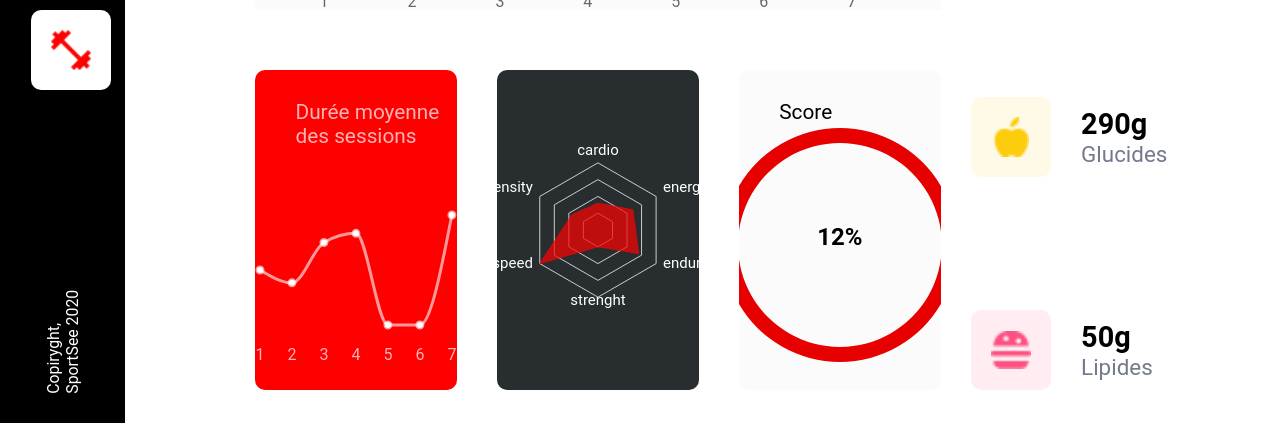
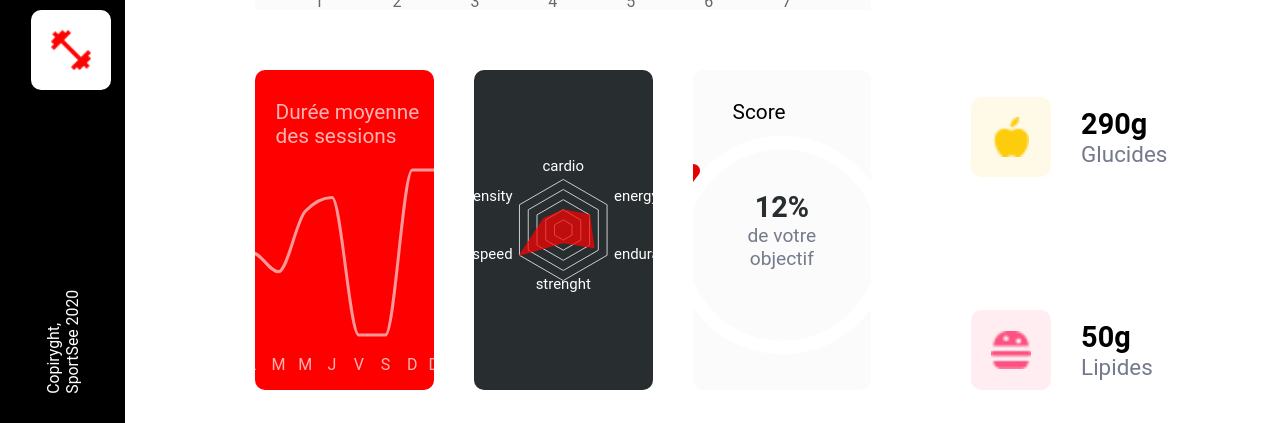
Before and after one commit to FlorentTirvaudey/SportSee_P12, a React (Create React App) app: page / in a window 1280 px wide. Shown: the part 627-1050 px from the top of the page. Built offline with nearby package versions, Linux system fonts and the light colour scheme; a web font is replaced by a local one.

Commit message:
feat: add style and finalize session/activity/score chart

```diff
--- a/src/components/Activitychart.js
+++ b/src/components/Activitychart.js
@@ -60,7 +60,7 @@ function Activitychart(props) {
                                         tickLine={false}
                                         axisLine={false}
                                     />
-                                    <Tooltip content={Tooltipactivitychart} />
+                                    <Tooltip content={Tooltipactivitychart} cursor={{ fill: 'rgba(0, 0, 0, 0.1' }} />
                                     <Bar dataKey="kilogram" yAxisId="right" radius={[20, 20, 0, 0]} maxBarSize={10} barSize={10} fill="#282D30" />
                                     <Bar dataKey="calories" yAxisId="left" radius={[20, 20, 0, 0]} maxBarSize={10} barSize={10} fill="#E60000" />
                                 </BarChart>
--- a/src/components/App.js
+++ b/src/components/App.js
@@ -75,7 +75,9 @@ function App() {
                         <div className='details_chart'>
                           <Sessionchart userId={userId} />
                           <Performancechart userId={userId} />
-                          <Scorechart name={userData.lastname} score={userData.score} />
+                          {<Performancechart/> && (
+                            <Scorechart name={userData.lastname} score={userData.score} />
+                          )}
                         </div>
                       </div>
                       <div className='aside_stats'>
--- a/src/components/Customcursor.js
+++ b/src/components/Customcursor.js
@@ -1,8 +1,11 @@
+import { Rectangle } from 'recharts'
 import '../styles/Charts.css'
 
-function Customcursor() {
+function Customcursor(props) {
+    const { points, width, height, stroke } = props;
+    const { x, y } = points[0];
     return (
-        <div className="black_side_cursor"></div>
+        <Rectangle fill='black' stroke='black' opacity={0.1} x={x} y={0} width={width} height={height + 300} style={{ position: 'absolute', top: 0, overflow: 'hidden' }}  />
     )
 }
 
--- /dev/null
+++ b/src/components/Dotsessionchart.js
@@ -0,0 +1,13 @@
+import '../styles/Charts.css'
+
+function Dotsessionchart (props) {
+    const { cx, cy } = props;
+    return (
+        <svg>
+            <circle cx={cx} cy={cy} r={10} fill="white" opacity={0.1} />
+            <circle cx={cx} cy={cy} r={5} fill="white" opacity={1} />
+        </svg>
+    )
+}
+
+export default Dotsessionchart
--- a/src/components/Performancechart.js
+++ b/src/components/Performancechart.js
@@ -1,5 +1,5 @@
 import { useEffect, useState } from "react";
-import { RadarChart, Radar, PolarAngleAxis, PolarGrid, ResponsiveContainer } from "recharts";
+import { RadarChart, Radar, PolarAngleAxis, PolarGrid, ResponsiveContainer, PolarRadiusAxis } from "recharts";
 
 import { createPerformanceFromMockData } from "../service/api";
 
@@ -34,10 +34,11 @@ function Performancechart(props) {
                     }}>
                         {userPerformanceData && (
                             <ResponsiveContainer width="100%" height={300}>
-                                <RadarChart cx="50%" cy="50%" outerRadius="70%" data={userPerformanceData} >
+                                <RadarChart cx="50%" cy="50%" outerRadius="60%" data={userPerformanceData} >
                                     <PolarGrid gridType="polygon" radialLines={false} />
                                     <PolarAngleAxis dataKey="kind" tick={{ fill: "white", fontSize: 15 }} />
-                                    <Radar name="A remplacer par le nom du gars" dataKey="value" margin="auto" stroke="#FF0101B2" fill="#FF0101B2" fillOpacity={1} />
+                                    <PolarRadiusAxis tickCount={6} tick={false} axisLine={false} />
+                                    <Radar dataKey="value" margin="auto" stroke="#FF0101B2" fill="#FF0101B2" fillOpacity={1} />
                                 </RadarChart>
                             </ResponsiveContainer>
                         )}
--- a/src/components/Scorechart.js
+++ b/src/components/Scorechart.js
@@ -1,20 +1,29 @@
+import { useEffect, useState } from "react";
 import { ResponsiveContainer, RadialBarChart, PolarAngleAxis, RadialBar } from "recharts";
 
 function Scorechart(props) {
 
+    const [loading, setLoading] = useState(true);
+
+    useEffect(() => {
+        setTimeout(() => {
+            setLoading(false);
+        }, 2000)
+    }, []);
+
     const data = [
         {
           name: 'Score',
-        //   value: props.score * 100,
-        value: 100,
+          value: props.score * 100,
           fill: '#E60000',
         },
       ];
 
-
-      console.log("allez j'y crois dur comme fer", data)
     return (
-
+        <>
+            {loading && <div>Loading</div>}
+            <>
+                {!loading && (
                     <div className="bloc_chart" style={{
                         backgroundColor: "#FBFBFB"
                     }}>
@@ -32,19 +41,26 @@ function Scorechart(props) {
                             >
                                 <PolarAngleAxis type="number" domain={[0, 100]} dataKey={'pct'} angleAxisId={0} tick={false} fill="#FBFBFB" />
                                     <RadialBar
+                                        data={[{ value: 100 }]}
+                                        dataKey="value"
+                                        cornerRadius={10}
+                                        fill="#FFF"
+                                        isAnimationActive={false}
+                                    />
+                                    <RadialBar
                                     dataKey="value"
                                     cornerRadius={10}
                                     />
-                <text
-                    x='50%'
-                    y='50%'
-                    textAnchor="middle"
-                    className="progress-label"
-                    style={{ fontSize: 24, fontWeight: 'bold' }}
-                    >{props.score * 100}% <span>de votre objectif</span></text>
                             </RadialBarChart>
                         </ResponsiveContainer>
+                        <div className="score_label">
+                            <p className="bold_label">{props.score * 100}%</p>
+                            <p>de votre objectif</p>
                         </div>
+                    </div>
+                )}
+            </>
+        </>
     )
 }
 
--- a/src/components/Sessionchart.js
+++ b/src/components/Sessionchart.js
@@ -6,21 +6,43 @@ import '../styles/Charts.css'
 import Customcursor from "./Customcursor";
 
 import { createSessionFromMockData } from "../service/api";
+import Tooltipsessionchart from "./Tooltipsessionchart.js";
+import Dotsessionchart from "./Dotsessionchart.js";
 
 function Sessionchart(props) {
 
     const [loading, setLoading] = useState(true);
     const [userSessionData, setUserSessionData] = useState([]);
 
+
+    const modifySessionData = (data) => {
+        if (data.length > 0) {
+            const firstElement = data[0];
+            const lastElement = data[data.length - 1];
+            return [firstElement, ...data, lastElement];
+        }
+        return data;
+    }
+
+    const addDayLabels = (data) => {
+        const days = ['L', 'L', 'M', 'M', 'J', 'V', 'S', 'D', 'D'];
+        return data.map((item, index) => ({
+            ...item,
+            day: days[index % days.length]  // Modulo pour éviter les dépassements d'index
+        }));
+    };
+
     useEffect(() => {
         const fetchSessionData = async () => {
             setLoading(true);
             try {
-            const response = await createSessionFromMockData(props.userId)
-            setUserSessionData(response);
-            console.log("ahahahahahh Datas from mock", response)
+                const response = await createSessionFromMockData(props.userId)
+                const datasModify = modifySessionData(response)
+                const modififyWithDayLabels = addDayLabels(datasModify)
+                console.log("test", response)
+                setUserSessionData(modififyWithDayLabels);
             } catch (error) {
-            console.error(error.message);
+                console.error(error.message);
             }
             setLoading(false)
         }
@@ -34,16 +56,16 @@ function Sessionchart(props) {
             <>
                 {!loading && (
                     <div className="bloc_chart" style={{
-                        backgroundColor: "#FF0000"
+                        backgroundColor: "#FF0000",
+                        overflow: "hidden"
                     }}>
                         <span>Durée moyenne des sessions</span>
                         {userSessionData && (
-                            <ResponsiveContainer width="100%" height={150} style={{position: "absolute", bottom: 30}}>
-                                <LineChart data={userSessionData}  >
+                            <ResponsiveContainer width="120%" height="100%" style={{position: "absolute", left: "-30px", top: 0, bottom: 0, overflow: "hidden"}}>
+                                <LineChart margin={{ top: 100, left: 0, right: 0, bottom: 25 }} data={userSessionData}  >
                                     <XAxis dataKey="day" tickLine={false} tickMargin={18} axisLine={false} tick={{fill: 'white', opacity: '0.7'}}/>
-                                    <Tooltip cursor={false} content={Customcursor} />
-                                    <Line type="monotone" dataKey="sessionLength" stroke="#FFFFFF" strokeOpacity={0.6} strokeWidth={3} activeDot={{ r: 10, opacity: 0.2 }} />
-                                    <Area />
+                                    <Tooltip cursor={<Customcursor />} content={Tooltipsessionchart}/>
+                                    <Line type="monotone" dataKey="sessionLength" stroke="#FFFFFF" strokeOpacity={0.6} strokeWidth={3} dot={false} activeDot={<Dotsessionchart />} style={{ margin: "100px"}}/>
                                 </LineChart>
                             </ResponsiveContainer>
                         )}
--- /dev/null
+++ b/src/components/Tooltipsessionchart.js.js
@@ -0,0 +1,15 @@
+import '../styles/Charts.css'
+
+function Tooltipsessionchart ({ active, payload }) {
+    if (active && payload && payload.length) {
+        const data = payload[0].payload;
+
+        return (
+            <div className='container_tooltip_session'>
+                {data.sessionLength}min
+            </div>
+        )
+    }
+}
+
+export default Tooltipsessionchart
--- a/src/styles/App.css
+++ b/src/styles/App.css
@@ -1,3 +1,7 @@
+* {
+    /* font-family: ; */
+}
+
 .homepage {
     display: flex;
     height: 100%;
@@ -63,7 +67,7 @@
 .stats_part {
     display: flex;
     flex-direction: row;
-    gap: 30px;
+    gap: 100px;
 }
 
 .stats_part .activity {
--- a/src/styles/Charts.css
+++ b/src/styles/Charts.css
@@ -77,7 +77,7 @@
 .bloc_chart span {
     position: absolute;
     top: 30px;
-    left: 40px;
+    left: 20px;
     opacity: 0.7;
     color: white;
     max-width: 200px;
@@ -99,3 +99,44 @@
     font-size: 1.3em;
 
 }
+
+/** Session chart **/
+.container_tooltip_session {
+    background-color: white;
+    padding: 10px;
+    text-align: center;
+    font-size: 0.9em;
+    font-weight: bold;
+}
+
+.ext_dot {
+    width: 20px;
+    height: 20px;
+    border-radius: 50%;
+    background-color: rgba(255, 255, 255, 0.5);
+}
+
+.int_dot {
+    width: 10px;
+    height: 10px;
+    border-radius: 50%;
+    background-color: rgba(255, 255, 255);
+}
+
+/** Score chart **/
+.score_label {
+    position: absolute;
+    left: 50%;
+    top: 50%;
+    transform: translate(-50%, -50%);
+    text-align: center;
+    font-size: 1.2em;
+    max-width: 100px;
+    color: #74798C;
+}
+
+.bold_label {
+    font-size: 1.5em;
+    font-weight: bold;
+    color: #282D30;
+}
```
Lines whose indentation alone changed are shown as unchanged.
